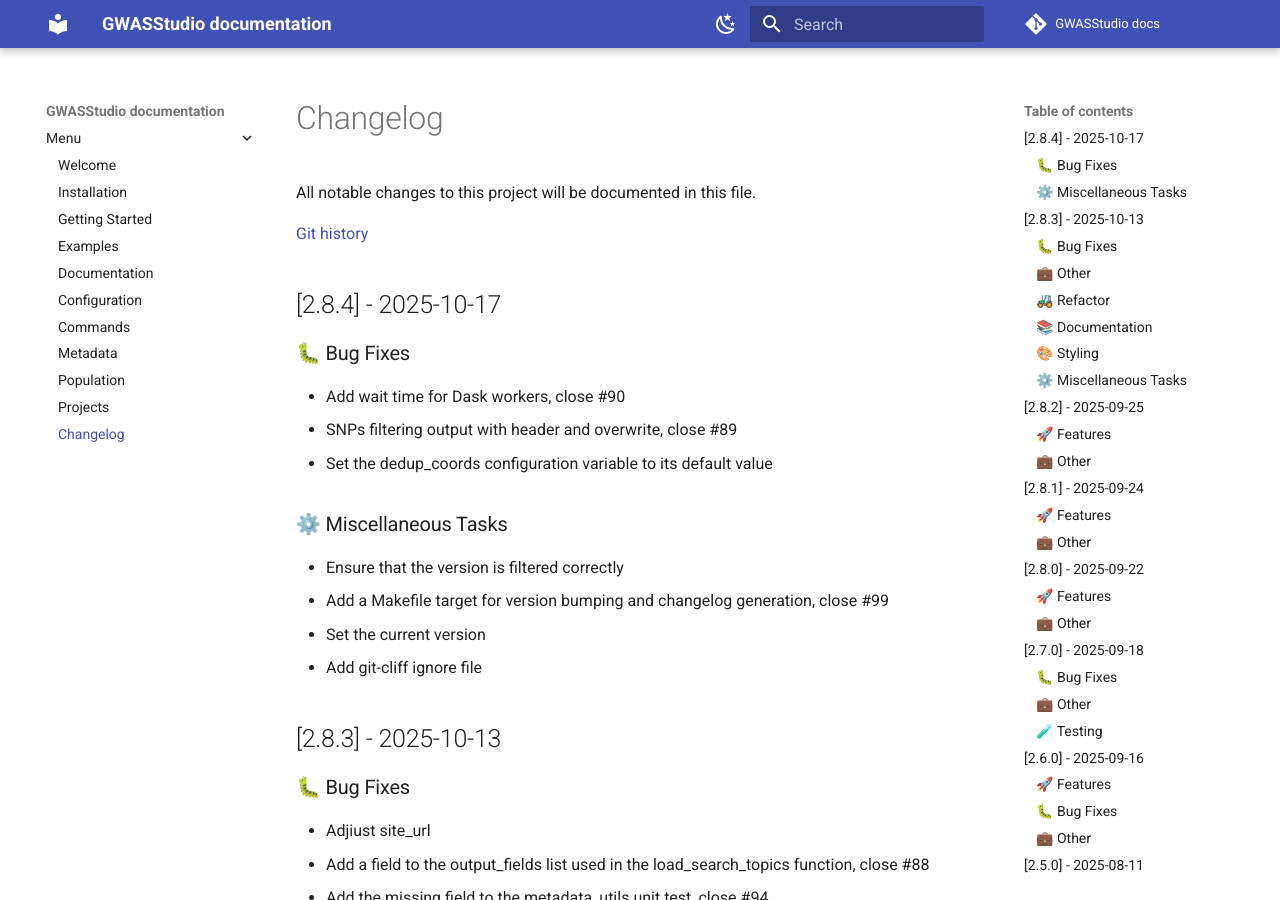
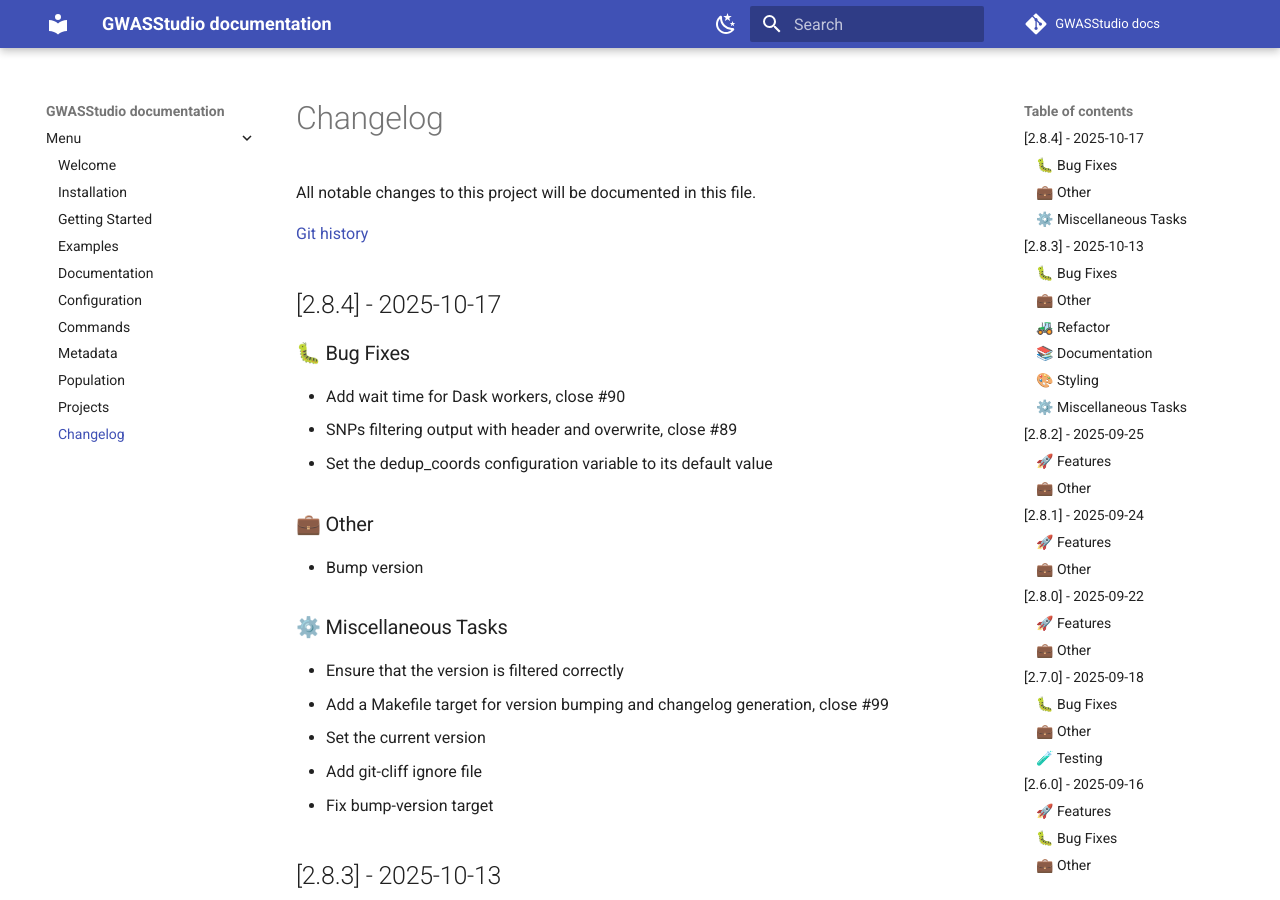
Before and after one commit to ht-diva/gwasstudio, an MkDocs documentation site: the page built from docs/changelog.md, in a window 1280 px wide and 900 px high. Built offline with MkDocs 1.6.1 and Material for MkDocs 9.7.7, drawn with Linux system fonts in a browser that asks for light colours; comment, search, counter and statistics services are not loaded.

Commit message:
chore: fix bump-version target

```diff
--- a/docs/changelog.md
+++ b/docs/changelog.md
@@ -11,12 +11,17 @@
 - SNPs filtering output with header and overwrite, close #89
 - Set the dedup_coords configuration variable to its default value
 
+### 💼 Other
+
+- Bump version
+
 ### ⚙️ Miscellaneous Tasks
 
 - Ensure that the version is filtered correctly
 - Add a Makefile target for version bumping and changelog generation, close #99
 - Set the current version
 - Add git-cliff ignore file
+- Fix bump-version target
 
 ## [2.8.3] - 2025-10-13
 
--- a/pyproject.toml
+++ b/pyproject.toml
@@ -1,6 +1,6 @@
 [project]
 name = "gwasstudio"
-version = "v2.8.4"
+version = "2.8.4"
 description = ""
 authors = [
     { name = "Gianmauro Cuccuru", email = "gianmauro.cuccuru@fht.org" },
```
Also changed, not shown: 1 other file.
